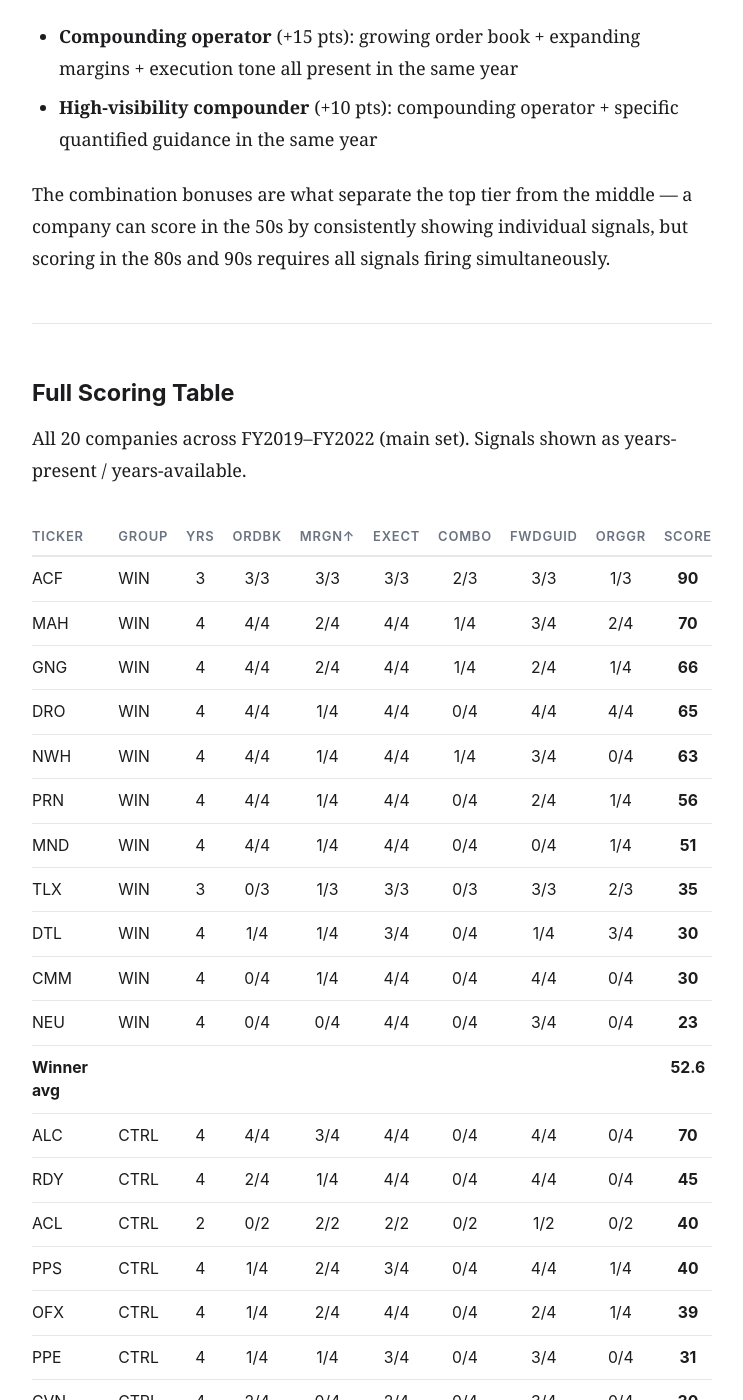
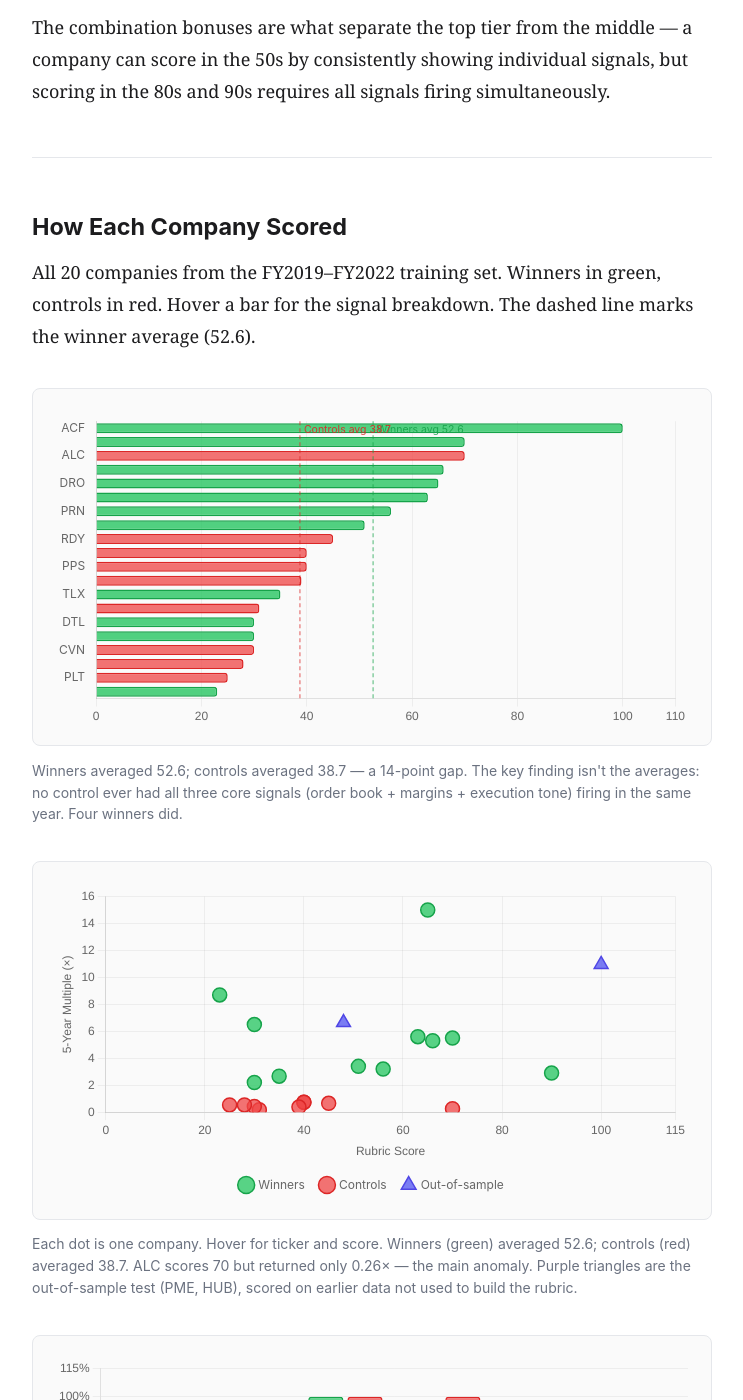
Before and after one commit to grumpyclimber/5houses, a Jekyll site: the page built from data/index.md, in a window 1280 px wide and 1400 px high, scrolled down 3011 px. Shown: the whole window, without its empty margins (268-1011 px from the left). Built offline with Jekyll 4.4.1, drawn with Linux system fonts in a browser that asks for light colours; part of the change alters nothing that is shown; some of the changed text lies outside the part shown.

Commit message:
data page: remove Track column, drop BOT note, replace scoring table with bar chart

```diff
--- a/data/index.md
+++ b/data/index.md
@@ -17,37 +17,35 @@ Winner threshold: market cap grew to ≥ 2.5x. Control threshold: market cap end
 
 ### Winners
 
-| Ticker | Company | Sector | 5-Year Multiple | Track |
-|--------|---------|--------|----------------|-------|
-| DRO | DroneShield | Industrials / Aerospace & Defence | **15.0x** | Main |
-| CMM | Capricorn Metals | Basic Materials / Gold | **6.5x** | Main |
-| NEU | Neuren Pharmaceuticals | Healthcare / Biotech | **8.7x** | Main |
-| NWH | NRW Holdings | Industrials / Engineering & Construction | **5.6x** | Main |
-| MAH | Macmahon Holdings | Industrials / Engineering & Construction | **5.5x** | Main |
-| GNG | GR Engineering Services | Industrials / Engineering & Construction | **5.3x** | Main |
-| MND | Monadelphous Group | Industrials / Engineering & Construction | **3.4x** | Main |
-| PRN | Perenti | Industrials / Engineering & Construction | **3.2x** | Main |
-| ACF | Acrow Limited | Industrials / Engineering & Construction | **2.9x** | Main |
-| TLX | Telix Pharmaceuticals | Healthcare / Biotech | **2.67x** | Track 2 |
-| DTL | Data#3 | Technology / IT Services | **2.2x** | Main |
+| Ticker | Company | Sector | 5-Year Multiple |
+|--------|---------|--------|----------------|
+| DRO | DroneShield | Industrials / Aerospace & Defence | **15.0x** |
+| CMM | Capricorn Metals | Basic Materials / Gold | **6.5x** |
+| NEU | Neuren Pharmaceuticals | Healthcare / Biotech | **8.7x** |
+| NWH | NRW Holdings | Industrials / Engineering & Construction | **5.6x** |
+| MAH | Macmahon Holdings | Industrials / Engineering & Construction | **5.5x** |
+| GNG | GR Engineering Services | Industrials / Engineering & Construction | **5.3x** |
+| MND | Monadelphous Group | Industrials / Engineering & Construction | **3.4x** |
+| PRN | Perenti | Industrials / Engineering & Construction | **3.2x** |
+| ACF | Acrow Limited | Industrials / Engineering & Construction | **2.9x** |
+| TLX | Telix Pharmaceuticals | Healthcare / Biotech | **2.67x** |
+| DTL | Data#3 | Technology / IT Services | **2.2x** |
 
 DTL at 2.2x is technically below the 2.5x winner threshold and was kept as a documented borderline case.
 
 ### Controls
 
-| Ticker | Company | Sector | 5-Year Multiple | Track |
-|--------|---------|--------|----------------|-------|
-| PPE | People Infrastructure | Industrials / Staffing | **0.18x** | Main |
-| ALC | Alcidion Group | Healthcare / Health IT | **0.26x** | Main |
-| OFX | OFX Group | Financial Services / Payments | **0.38x** | Main |
-| CVN | Carnarvon Energy | Energy / Oil & Gas Exploration | **0.42x** | Main |
-| CLV | Clover Corporation | Consumer Defensive / Foods | **0.54x** | Main |
-| PLT | Plenti Group | Financial Services / Credit | **0.54x** | Main |
-| RDY | ReadyTech Holdings | Technology / SaaS | **0.66x** | Main |
-| ACL | Australian Clinical Labs | Healthcare / Diagnostics | **0.74x** | Main |
-| PPS | Praemium | Financial Services / Asset Management | **0.74x** | Main |
-
-BOT (Botto) was removed from the original control set — no annual reports were available.
+| Ticker | Company | Sector | 5-Year Multiple |
+|--------|---------|--------|----------------|
+| PPE | People Infrastructure | Industrials / Staffing | **0.18x** |
+| ALC | Alcidion Group | Healthcare / Health IT | **0.26x** |
+| OFX | OFX Group | Financial Services / Payments | **0.38x** |
+| CVN | Carnarvon Energy | Energy / Oil & Gas Exploration | **0.42x** |
+| CLV | Clover Corporation | Consumer Defensive / Foods | **0.54x** |
+| PLT | Plenti Group | Financial Services / Credit | **0.54x** |
+| RDY | ReadyTech Holdings | Technology / SaaS | **0.66x** |
+| ACL | Australian Clinical Labs | Healthcare / Diagnostics | **0.74x** |
+| PPS | Praemium | Financial Services / Asset Management | **0.74x** |
 
 ---
 
@@ -73,38 +71,138 @@ The combination bonuses are what separate the top tier from the middle — a com
 
 ---
 
-## Full Scoring Table
+## How Each Company Scored
 
-All 20 companies across FY2019–FY2022 (main set). Signals shown as years-present / years-available.
+All 20 companies from the FY2019–FY2022 training set. Winners in green, controls in red. Hover a bar for the signal breakdown. The dashed line marks the winner average (52.6).
 
-| Ticker | Group | Yrs | OrdBk | Mrgn↑ | ExecT | Combo | FwdGuid | OrgGr | Score |
-|--------|-------|:---:|:-----:|:-----:|:-----:|:-----:|:-------:|:-----:|:-----:|
-| ACF | WIN | 3 | 3/3 | 3/3 | 3/3 | 2/3 | 3/3 | 1/3 | **90** |
-| MAH | WIN | 4 | 4/4 | 2/4 | 4/4 | 1/4 | 3/4 | 2/4 | **70** |
-| GNG | WIN | 4 | 4/4 | 2/4 | 4/4 | 1/4 | 2/4 | 1/4 | **66** |
-| DRO | WIN | 4 | 4/4 | 1/4 | 4/4 | 0/4 | 4/4 | 4/4 | **65** |
-| NWH | WIN | 4 | 4/4 | 1/4 | 4/4 | 1/4 | 3/4 | 0/4 | **63** |
-| PRN | WIN | 4 | 4/4 | 1/4 | 4/4 | 0/4 | 2/4 | 1/4 | **56** |
-| MND | WIN | 4 | 4/4 | 1/4 | 4/4 | 0/4 | 0/4 | 1/4 | **51** |
-| TLX | WIN | 3 | 0/3 | 1/3 | 3/3 | 0/3 | 3/3 | 2/3 | **35** |
-| DTL | WIN | 4 | 1/4 | 1/4 | 3/4 | 0/4 | 1/4 | 3/4 | **30** |
-| CMM | WIN | 4 | 0/4 | 1/4 | 4/4 | 0/4 | 4/4 | 0/4 | **30** |
-| NEU | WIN | 4 | 0/4 | 0/4 | 4/4 | 0/4 | 3/4 | 0/4 | **23** |
-| **Winner avg** | | | | | | | | | **52.6** |
-| ALC | CTRL | 4 | 4/4 | 3/4 | 4/4 | 0/4 | 4/4 | 0/4 | **70** |
-| RDY | CTRL | 4 | 2/4 | 1/4 | 4/4 | 0/4 | 4/4 | 0/4 | **45** |
-| ACL | CTRL | 2 | 0/2 | 2/2 | 2/2 | 0/2 | 1/2 | 0/2 | **40** |
-| PPS | CTRL | 4 | 1/4 | 2/4 | 3/4 | 0/4 | 4/4 | 1/4 | **40** |
-| OFX | CTRL | 4 | 1/4 | 2/4 | 4/4 | 0/4 | 2/4 | 1/4 | **39** |
-| PPE | CTRL | 4 | 1/4 | 1/4 | 3/4 | 0/4 | 3/4 | 0/4 | **31** |
-| CVN | CTRL | 4 | 2/4 | 0/4 | 2/4 | 0/4 | 3/4 | 0/4 | **30** |
-| CLV | CTRL | 4 | 0/4 | 2/4 | 3/4 | 0/4 | 1/4 | 3/4 | **28** |
-| PLT | CTRL | 2 | 0/2 | 1/2 | 1/2 | 0/2 | 1/2 | 1/2 | **25** |
-| **Control avg** | | | | | | | | | **38.7** |
+<div class="chart-wrap">
+  <canvas id="scoreChart"></canvas>
+</div>
+<p class="chart-caption">Winners averaged 52.6; controls averaged 38.7 — a 14-point gap. The key finding isn't the averages: no control ever had all three core signals (order book + margins + execution tone) firing in the same year. Four winners did.</p>
 
-**Separation: 14 points.** Overlap: ALC (70) scores above TLX, DTL, CMM, and NEU.
+<script>
+(function() {
+  var data = [
+    {t:'ACF', g:'W', s:100, ob:'3/3', mg:'3/3', et:'3/3', cb:'2/3', fg:'3/3', rg:'1/3'},
+    {t:'MAH', g:'W', s:70,  ob:'4/4', mg:'2/4', et:'4/4', cb:'1/4', fg:'3/4', rg:'2/4'},
+    {t:'ALC', g:'C', s:70,  ob:'4/4', mg:'3/4', et:'4/4', cb:'0/4', fg:'4/4', rg:'0/4'},
+    {t:'GNG', g:'W', s:66,  ob:'4/4', mg:'2/4', et:'4/4', cb:'1/4', fg:'2/4', rg:'1/4'},
+    {t:'DRO', g:'W', s:65,  ob:'4/4', mg:'1/4', et:'4/4', cb:'0/4', fg:'4/4', rg:'4/4'},
+    {t:'NWH', g:'W', s:63,  ob:'4/4', mg:'1/4', et:'4/4', cb:'1/4', fg:'3/4', rg:'0/4'},
+    {t:'PRN', g:'W', s:56,  ob:'4/4', mg:'1/4', et:'4/4', cb:'0/4', fg:'2/4', rg:'1/4'},
+    {t:'MND', g:'W', s:51,  ob:'4/4', mg:'1/4', et:'4/4', cb:'0/4', fg:'0/4', rg:'1/4'},
+    {t:'RDY', g:'C', s:45,  ob:'2/4', mg:'1/4', et:'4/4', cb:'0/4', fg:'4/4', rg:'0/4'},
+    {t:'ACL', g:'C', s:40,  ob:'0/2', mg:'2/2', et:'2/2', cb:'0/2', fg:'1/2', rg:'0/2'},
+    {t:'PPS', g:'C', s:40,  ob:'1/4', mg:'2/4', et:'3/4', cb:'0/4', fg:'4/4', rg:'1/4'},
+    {t:'OFX', g:'C', s:39,  ob:'1/4', mg:'2/4', et:'4/4', cb:'0/4', fg:'2/4', rg:'1/4'},
+    {t:'TLX', g:'W', s:35,  ob:'0/3', mg:'1/3', et:'3/3', cb:'0/3', fg:'3/3', rg:'2/3'},
+    {t:'PPE', g:'C', s:31,  ob:'1/4', mg:'1/4', et:'3/4', cb:'0/4', fg:'3/4', rg:'0/4'},
+    {t:'DTL', g:'W', s:30,  ob:'1/4', mg:'1/4', et:'3/4', cb:'0/4', fg:'1/4', rg:'3/4'},
+    {t:'CMM', g:'W', s:30,  ob:'0/4', mg:'1/4', et:'4/4', cb:'0/4', fg:'4/4', rg:'0/4'},
+    {t:'CVN', g:'C', s:30,  ob:'2/4', mg:'0/4', et:'2/4', cb:'0/4', fg:'3/4', rg:'0/4'},
+    {t:'CLV', g:'C', s:28,  ob:'0/4', mg:'2/4', et:'3/4', cb:'0/4', fg:'1/4', rg:'3/4'},
+    {t:'PLT', g:'C', s:25,  ob:'0/2', mg:'1/2', et:'1/2', cb:'0/2', fg:'1/2', rg:'1/2'},
+    {t:'NEU', g:'W', s:23,  ob:'0/4', mg:'0/4', et:'4/4', cb:'0/4', fg:'3/4', rg:'0/4'}
+  ];
 
-The combo column is the decisive one — no control ever triggered the compounding operator combination in any year. Four winners did.
+  var labels = data.map(function(d) { return d.t; });
+  var scores = data.map(function(d) { return d.s; });
+  var colors = data.map(function(d) {
+    return d.g === 'W' ? 'rgba(34,197,94,0.78)' : 'rgba(239,68,68,0.75)';
+  });
+  var borders = data.map(function(d) {
+    return d.g === 'W' ? 'rgba(22,163,74,1)' : 'rgba(220,38,38,1)';
+  });
+
+  var ctx = document.getElementById('scoreChart');
+  new Chart(ctx, {
+    type: 'bar',
+    data: {
+      labels: labels,
+      datasets: [{
+        label: 'Rubric Score',
+        data: scores,
+        backgroundColor: colors,
+        borderColor: borders,
+        borderWidth: 1.5,
+        borderRadius: 3
+      }]
+    },
+    options: {
+      indexAxis: 'y',
+      responsive: true,
+      plugins: {
+        legend: { display: false },
+        tooltip: {
+          callbacks: {
+            title: function(items) {
+              var d = data[items[0].dataIndex];
+              return d.t + ' (' + (d.g === 'W' ? 'Winner' : 'Control') + ')  —  Score: ' + d.s;
+            },
+            label: function(item) { return ''; },
+            afterLabel: function(item) {
+              var d = data[item.dataIndex];
+              return [
+                'Order book:        ' + d.ob,
+                'Margin expansion:  ' + d.mg,
+                'Execution tone:    ' + d.et,
+                'Combo signal:      ' + d.cb,
+                'Forward guidance:  ' + d.fg,
+                'Revenue growth:    ' + d.rg
+              ];
+            }
+          },
+          backgroundColor: '#fff',
+          titleColor: '#1c1c1e',
+          bodyColor: '#6b7280',
+          borderColor: '#e5e7eb',
+          borderWidth: 1,
+          padding: 12,
+          bodyFont: { family: "'SF Mono', 'Fira Code', Consolas, monospace", size: 11 },
+          titleFont: { family: "-apple-system, BlinkMacSystemFont, 'Segoe UI', sans-serif", size: 12, weight: 'bold' }
+        }
+      },
+      scales: {
+        x: {
+          min: 0, max: 110,
+          grid: { color: 'rgba(0,0,0,0.05)' },
+          ticks: { stepSize: 20 }
+        },
+        y: {
+          grid: { display: false },
+          ticks: {
+            font: { family: "-apple-system, BlinkMacSystemFont, 'Segoe UI', sans-serif", size: 12 }
+          }
+        }
+      }
+    },
+    plugins: [{
+      id: 'avg-lines',
+      afterDraw: function(chart) {
+        var c2 = chart.ctx;
+        var xAxis = chart.scales.x;
+        var yAxis = chart.scales.y;
+        [[52.6, 'rgba(22,163,74,0.5)', 'Winners avg 52.6'],
+         [38.7, 'rgba(220,38,38,0.5)', 'Controls avg 38.7']].forEach(function(item) {
+          var x = xAxis.getPixelForValue(item[0]);
+          c2.save();
+          c2.beginPath();
+          c2.moveTo(x, yAxis.top);
+          c2.lineTo(x, yAxis.bottom);
+          c2.lineWidth = 1.5;
+          c2.strokeStyle = item[1];
+          c2.setLineDash([4, 3]);
+          c2.stroke();
+          c2.fillStyle = item[1].replace('0.5', '0.9');
+          c2.font = "10.5px -apple-system, BlinkMacSystemFont, 'Segoe UI', sans-serif";
+          c2.fillText(item[2], x + 4, yAxis.top + 12);
+          c2.restore();
+        });
+      }
+    }]
+  });
+})();
+</script>
 
 <div class="chart-wrap">
   <canvas id="scatterChart"></canvas>
```
